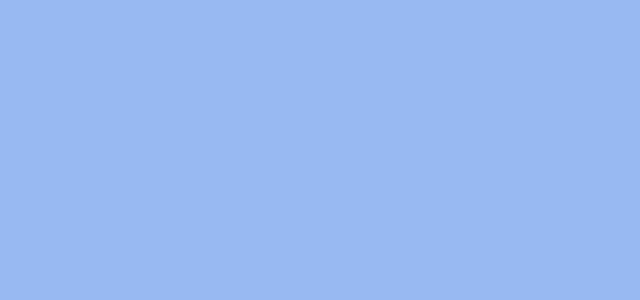
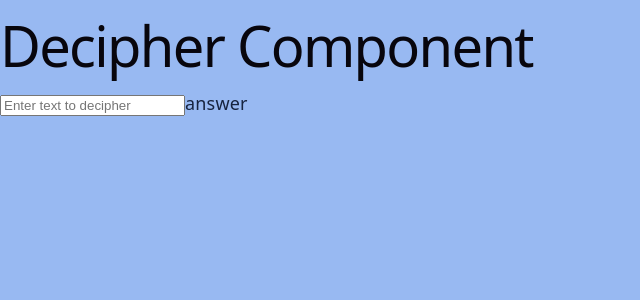
Before and after one commit to VedagyaJ/Portfolio-App, a React app in the folder frontend/: page /decipher in a window 1280 px wide. Before the commit this address had no page. Shown: the top 300 px of the page, without its empty margins (0-640 px from the left). Built offline with nearby package versions, Linux system fonts and the light colour scheme; the HTML template or start-up script is replaced by a standard one.

Commit message:
shifting tool

```diff
--- a/frontend/src/App.jsx
+++ b/frontend/src/App.jsx
@@ -3,6 +3,7 @@ import { BrowserRouter as Router, Routes, Route } from "react-router-dom";
 
 import Home from "./components/Home";
 import Converter from "./components/Converter";
+import Decipher from "./components/Decipher";
 
 const App = () => {
   return (
@@ -11,6 +12,7 @@ const App = () => {
         <Routes>
           <Route path="/" element={<Home />} />
           <Route path="/converter" element={<Converter />} />
+          <Route path="/decipher" element={<Decipher />} />
         </Routes>
       </Router>
     </div>
--- /dev/null
+++ b/frontend/src/components/Decipher.jsx
@@ -0,0 +1,53 @@
+import { useState } from "react";
+
+const Decipher = () => {
+  const [inputText, setInputText] = useState("");
+
+  const shiftLetters = (text) => {
+    const results = [];
+
+    for (let i = 0; i < 25; i++) {
+      const shifted = text.map((char) => {
+        const charCode = char.charCodeAt(0);
+
+        // Shift uppercase letters
+        if (charCode >= 65 && charCode <= 90) {
+          return String.fromCharCode(((charCode - 65 + i + 1) % 26) + 65);
+        }
+
+        // Shift lowercase letters
+        if (charCode >= 97 && charCode <= 122) {
+          return String.fromCharCode(((charCode - 97 + i + 1) % 26) + 97);
+        }
+
+        // Other characters remain unchanged
+        return char;
+      });
+
+      const attempt = shifted.join("");
+      results.push(attempt);
+    }
+    console.log("Decipher attempts:", results);
+
+    return results;
+  };
+
+  const decipherText = (text) => {
+    const results = shiftLetters(text);
+  };
+
+  return (
+    <div>
+      <h1>Decipher Component</h1>
+      <input
+        type="text"
+        value={inputText}
+        onChange={({ target }) => setInputText(target.value)}
+        placeholder="Enter text to decipher"
+      />
+      answer {decipherText([...inputText])}
+    </div>
+  );
+};
+
+export default Decipher;
```
